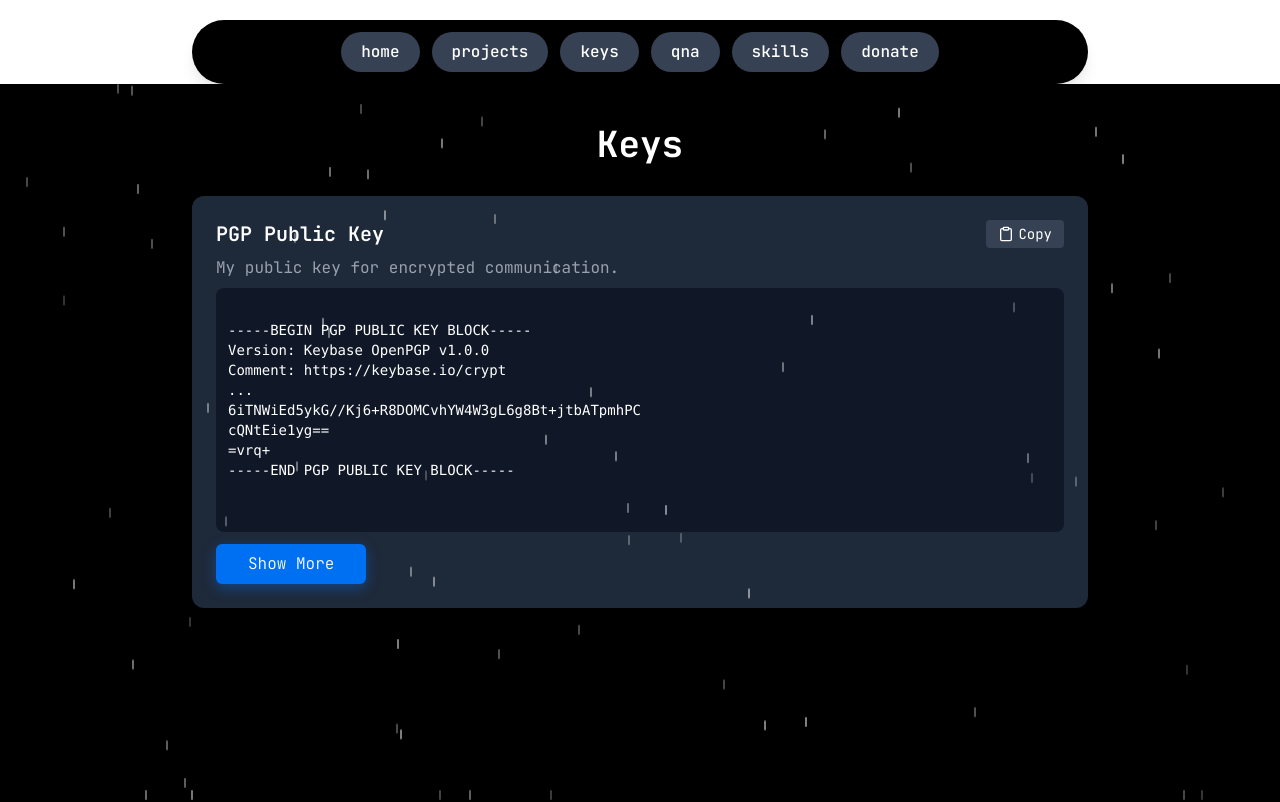
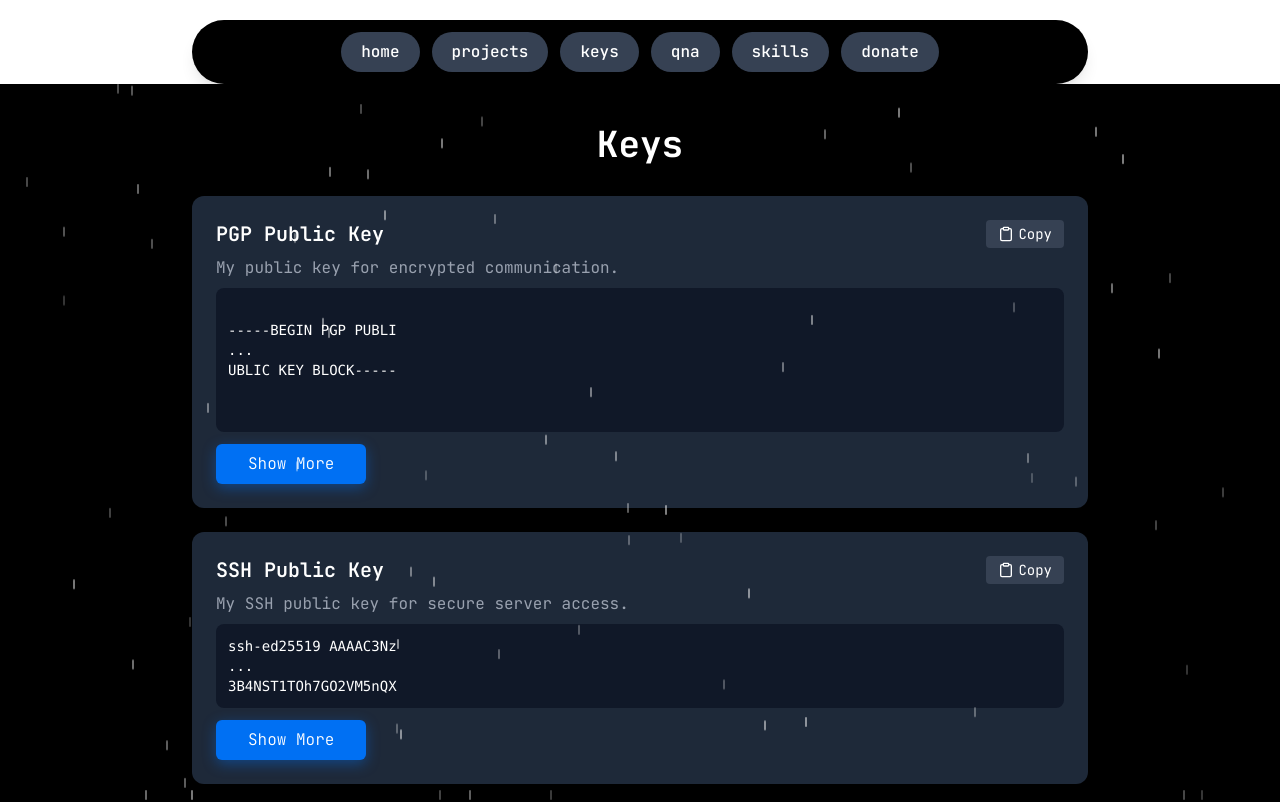
Before and after one commit to holyholical/holyholical.dev, a Next.js app: page /holyholical.dev/keys in a window 1280 px wide. Shown: the top 802 px of the page. Built offline with nearby package versions, Linux system fonts and the light colour scheme.

Commit message:
New Key added (SSH)

```diff
--- a/app/keys/page.tsx
+++ b/app/keys/page.tsx
@@ -115,8 +115,15 @@ cQNtEie1yg==
 
       `,
   },
+  {
+    name: "SSH Public Key",
+    type: "SSH",
+    description: "My SSH public key for secure server access.",
+    value: `ssh-ed25519 AAAAC3NzaC1lZDI1NTE5AAAAIFtNZ90UtU2aJqWi7ZFRi4tq3B4NST1TOh7GO2VM5nQX`,
+  },
 ];
-const shortenKey = (key: string, chars = 100) => {
+
+const shortenKey = (key: string, chars = 20) => {
   const lines = key.split("\n").map((line) => line.trimEnd());
   const totalLength = lines.reduce((sum, l) => sum + l.length, 0);
   if (totalLength <= chars * 2) return key;
@@ -148,7 +155,8 @@ const shortenKey = (key: string, chars = 100) => {
 
 export default function KeysPage() {
   const [copiedKey, setCopiedKey] = useState<string | null>(null);
-  const [expanded, setExpanded] = useState(false);
+  const [expandedKeys, setExpandedKeys] = useState<Record<number, boolean>>({});
+
   const handleCopy = (value: string) => {
     if (typeof navigator !== "undefined" && navigator.clipboard) {
       navigator.clipboard
@@ -157,24 +165,12 @@ export default function KeysPage() {
           setCopiedKey(value);
           setTimeout(() => setCopiedKey(null), 2000);
         })
-        .catch(() => {
-          alert("Clipboard API not available");
-        });
-    } else {
-      const textArea = document.createElement("textarea");
-      textArea.value = value;
-      document.body.appendChild(textArea);
-      textArea.select();
-      try {
-        document.execCommand("copy");
-        setCopiedKey(value);
-        setTimeout(() => setCopiedKey(null), 2000);
-      } catch {
-        alert("Copy not supported");
-      } finally {
-        document.body.removeChild(textArea);
-      }
+        .catch(() => alert("Clipboard API not available"));
     }
+  };
+
+  const toggleExpand = (idx: number) => {
+    setExpandedKeys((prev) => ({ ...prev, [idx]: !prev[idx] }));
   };
 
   return (
@@ -198,13 +194,13 @@ export default function KeysPage() {
             </div>
             <p className="text-gray-400 mb-2">{key.description}</p>
             <pre className="bg-gray-900 p-3 rounded-lg overflow-x-auto text-sm">
-              {expanded ? key.value : shortenKey(key.value)}
+              {expandedKeys[idx] ? key.value : shortenKey(key.value)}
             </pre>
             <button
               className="shadow-[0_4px_14px_0_rgb(0,118,255,39%)] hover:shadow-[0_6px_20px_rgba(0,118,255,23%)] hover:bg-[rgba(0,118,255,0.9)] px-8 py-2 bg-[#0070f3] rounded-md text-white font-light transition duration-200 ease-linear mt-3"
-              onClick={() => setExpanded(!expanded)}
+              onClick={() => toggleExpand(idx)}
             >
-              {expanded ? "Show Less" : "Show More"}
+              {expandedKeys[idx] ? "Show Less" : "Show More"}
             </button>
           </div>
         ))}
```
